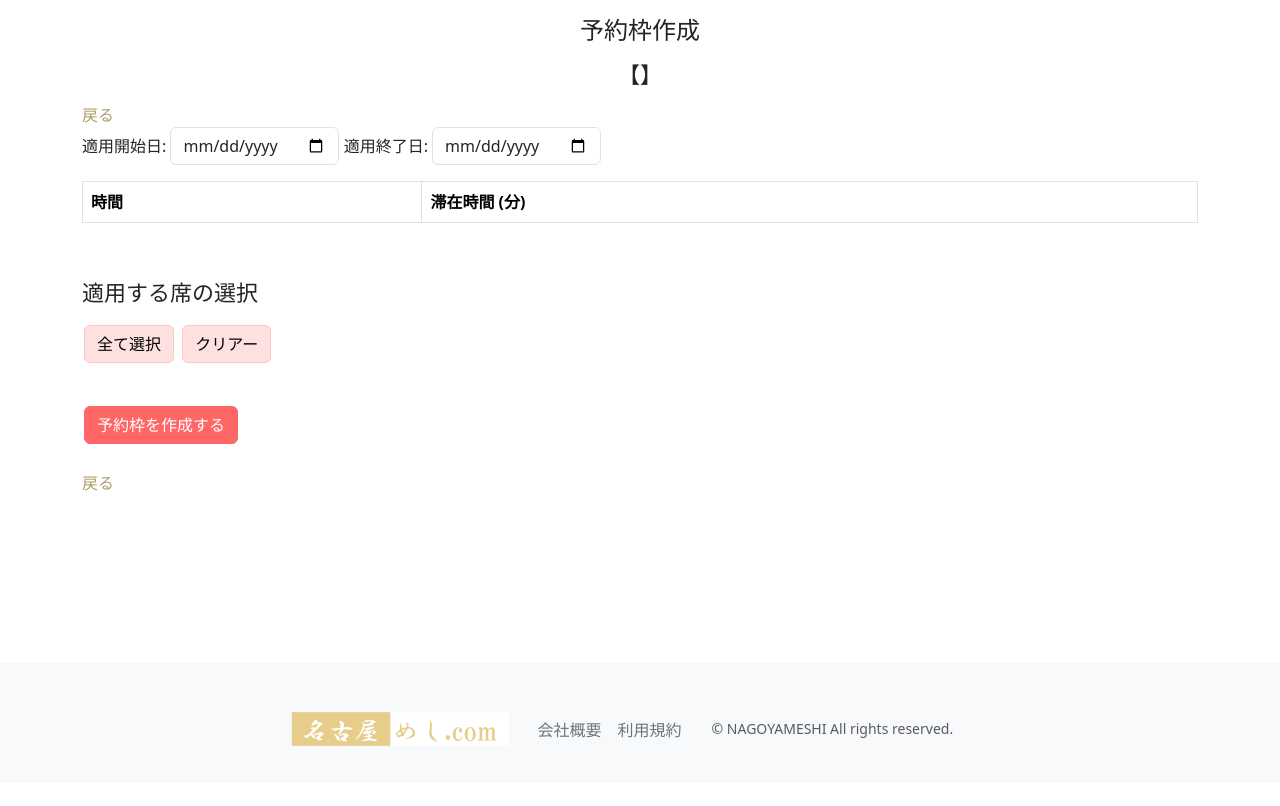
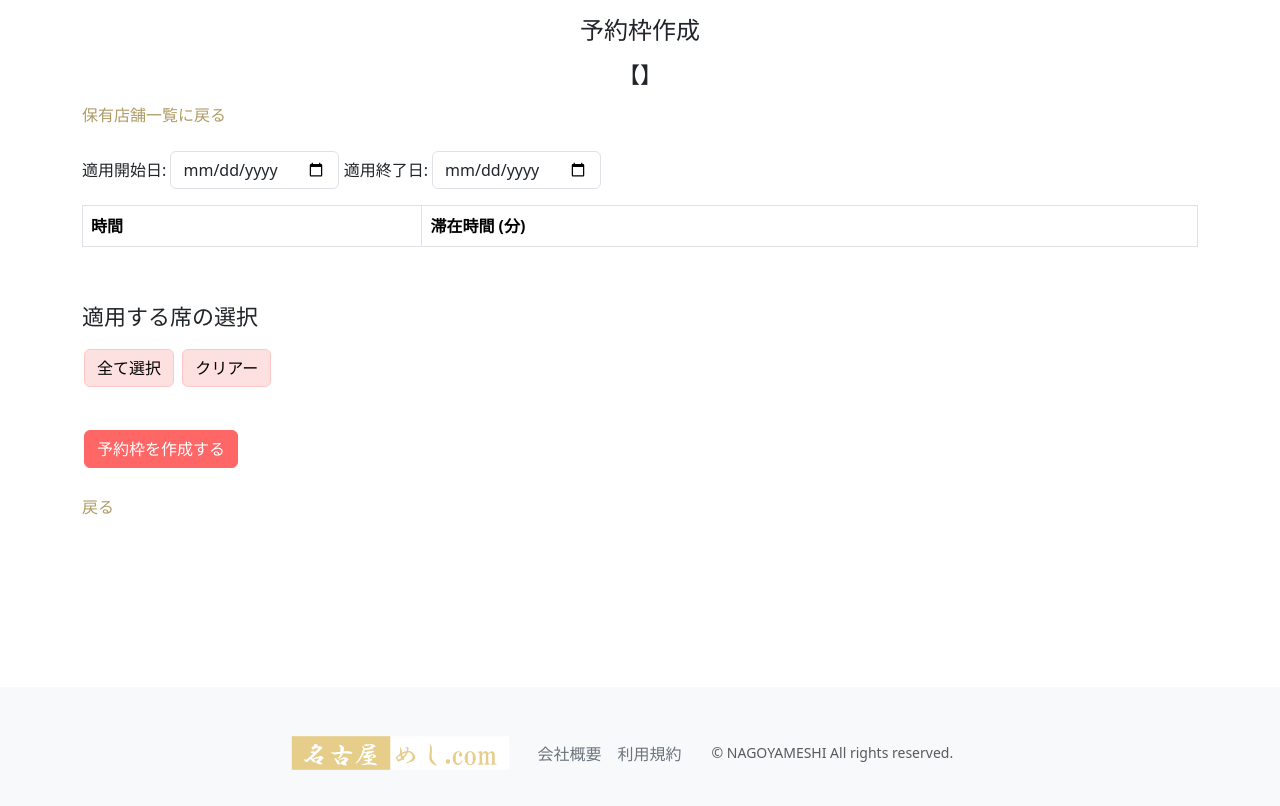
Before and after one commit to soranotree/django-tabelog-kadai, a Django app: template restaurant/templates/reservation/reservation_slot_create.html in a window 1280 px wide. Shown: the part 118-924 px from the top of the page. Before the commit the page ends 864 px from the top, so only its background shows below. Run offline with Django 3.2, Linux system fonts and the light colour scheme; the template is opened without the code that fills it, so the values that code supplies are empty.

Commit message:
minor modification for link name

```diff
--- a/restaurant/templates/reservation/reservation_slot_create.html
+++ b/restaurant/templates/reservation/reservation_slot_create.html
@@ -17,7 +17,8 @@
 
         <h1 class="mb-3 text-center">予約枠作成</h1>
         <h2 class="mb-3 text-center">【{{ restaurant.shop_name }}】</h2>
-        <a href="{% url 'restaurant_list_2' user.id %}">戻る</a>
+        <a href="{% url 'restaurant_list_2' user.id %}">保有店舗一覧に戻る</a>
+        <br>
         <br>
 
         {% if success_message %}
```
